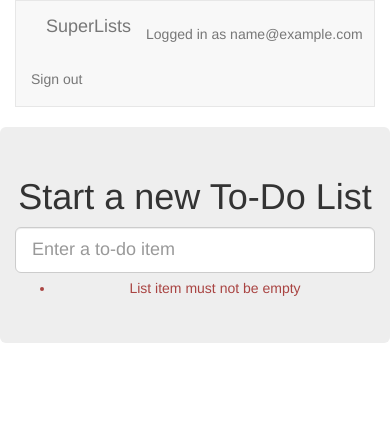
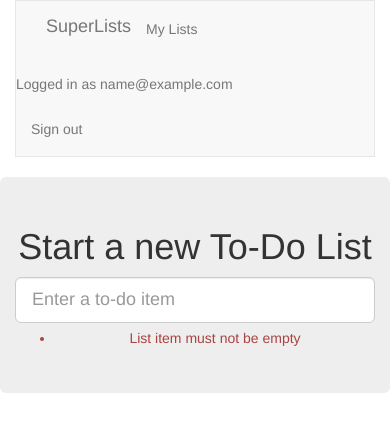
Before and after one commit to alexbostock/testing-goat, a Django app: page /lists/new/ in a window 390 px wide. Shown: the top 432 px of the page. Run offline with Django 3.2, Linux system fonts and the light colour scheme; the visitor is signed in with stand-in values (Sample User, id 1); some libraries are stand-ins or nearby versions.

Commit message:
Add template and placeholder view for my lists

```diff
--- a/lists/templates/base.html
+++ b/lists/templates/base.html
@@ -14,6 +14,9 @@
                 <div class="container-fluid">
                     <a class="navbar-brand", href="/">SuperLists</a>
                     {% if user.email %}
+                        <ul class="nav navbar-nav navbar-left">
+                            <li><a href="{% url 'my_lists' user.email %}">My Lists</a></li>
+                        </ul>
                         <ul class="nav navbar-nav navbar-right">
                             <li class="navbar-text">Logged in as {{ user.email }}</li>
                             <li><a href="{% url 'logout' %}">Sign out</a></li>
@@ -45,6 +48,7 @@
                 <div class="col-md-6 col-md-offset-3 jumbotron">
                     <div class="text-center">
                         <h1>{% block header_text %}{% endblock %}</h1>
+                        {% block list_form %}
                             <form method="POST", action="{% block form_action %}{% endblock %}">
                                 {{ form.text }}
                                 {% csrf_token %}
@@ -54,6 +58,7 @@
                                 </div>
                                 {% endif %}
                             </form>
+                        {% endblock %}
                     </div>
                 </div>
             </div>
@@ -61,6 +66,13 @@
             <div class="row">
                 <div class="col-md-6 col-md-offset-3">
                     {% block table %}
+                    {% endblock %}
+                </div>
+            </div>
+
+            <div class="row">
+                <div class="col-md-6 col-md-offset-3">
+                    {% block extra_content %}
                     {% endblock %}
                 </div>
             </div>
--- a/lists/urls.py
+++ b/lists/urls.py
@@ -4,4 +4,5 @@ from lists import views
 urlpatterns = [
     url(r'^new/$', views.new_list, name='new_list'),
     url(r'^(\d+)/$', views.view_list, name='view_list'),
+    url(r'^users/(.+)/$', views.my_lists, name='my_lists')
 ]
--- a/lists/views.py
+++ b/lists/views.py
@@ -30,3 +30,6 @@ def new_list(request):
         return render(request, 'home.html', {
             'form': form,
         })
+
+def my_lists(request, email):
+    return render(request, 'my_lists.html')
```
Also changed, not shown: lists/templates/my_lists.html (added, +14 -0 lines), lists/tests/test_views.py (+5 -0 lines). Lines whose indentation alone changed are shown as unchanged.
